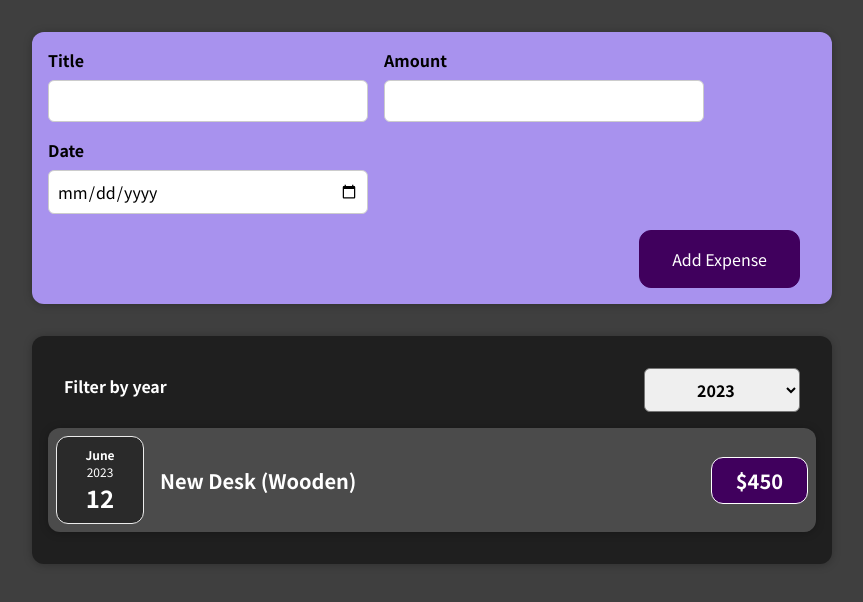
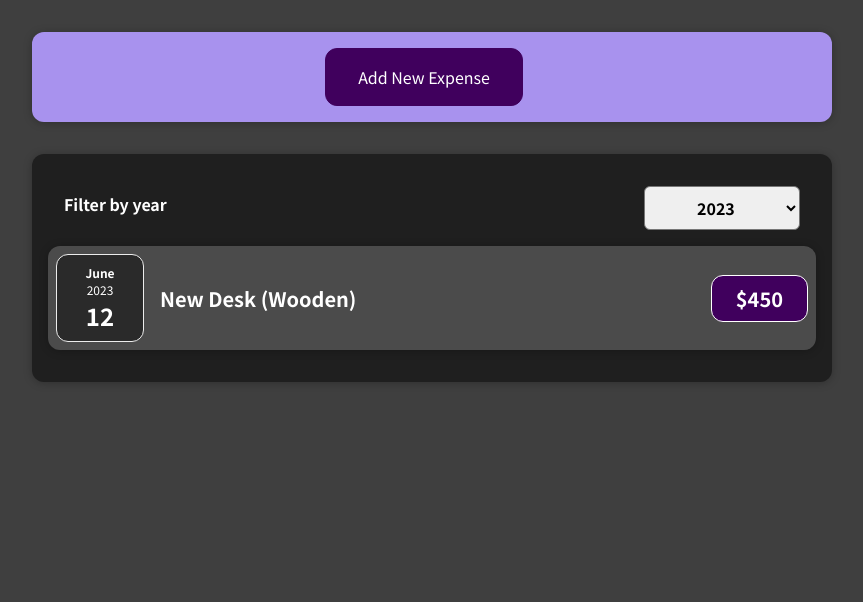
Before and after one commit to AnniLevi/react-expense-tracker, a React (Create React App) app: page / in a window 1280 px wide. Shown: the top 602 px of the page, without its empty margins (208-1071 px from the left). Built offline with nearby package versions, Linux system fonts and the light colour scheme.

Commit message:
render the form conditionally

```diff
--- a/src/components/newExpense/ExpenseForm.js
+++ b/src/components/newExpense/ExpenseForm.js
@@ -1,7 +1,7 @@
 import "./ExpenseForm.css";
 import { useState } from "react";
 
-function ExpenseForm({ onSaveExpenseData }) {
+function ExpenseForm({ onSaveExpenseData, onCalcel }) {
   const [userInput, setUserInput] = useState({
     title: "",
     amount: "",
@@ -69,6 +69,9 @@
         </div>
       </div>
       <div className="new-expense__actions">
+        <button type="button" onClick={onCalcel}>
+          Cancel
+        </button>
         <button type="submit">Add Expense</button>
       </div>
     </form>
--- a/src/components/newExpense/NewExpense.js
+++ b/src/components/newExpense/NewExpense.js
@@ -1,19 +1,38 @@
 import "./NewExpense.css";
 import ExpenseForm from "./ExpenseForm";
+import { useState } from "react";
 
 function NewExpense({ onAddExpense }) {
+  const [isEditing, setIsEditing] = useState(false);
+
   const saveExpenseDataHandler = (enteredExpenseData) => {
     const expenseData = {
       ...enteredExpenseData,
       id: Math.random().toString(),
     };
     onAddExpense(expenseData);
+    setIsEditing(false);
+  };
+
+  const startEditingHandler = () => {
+    setIsEditing(true);
+  };
+
+  const stopEditingHandler = () => {
+    setIsEditing(false);
   };
 
   return (
     <div className="new-expense">
-      {/*passing custom prop which is a function*/}
-      <ExpenseForm onSaveExpenseData={saveExpenseDataHandler} />
+      {!isEditing && (
+        <button onClick={startEditingHandler}>Add New Expense</button>
+      )}
+      {isEditing && (
+        <ExpenseForm
+          onSaveExpenseData={saveExpenseDataHandler}
+          onCalcel={stopEditingHandler}
+        />
+      )}
     </div>
   );
 }
```
